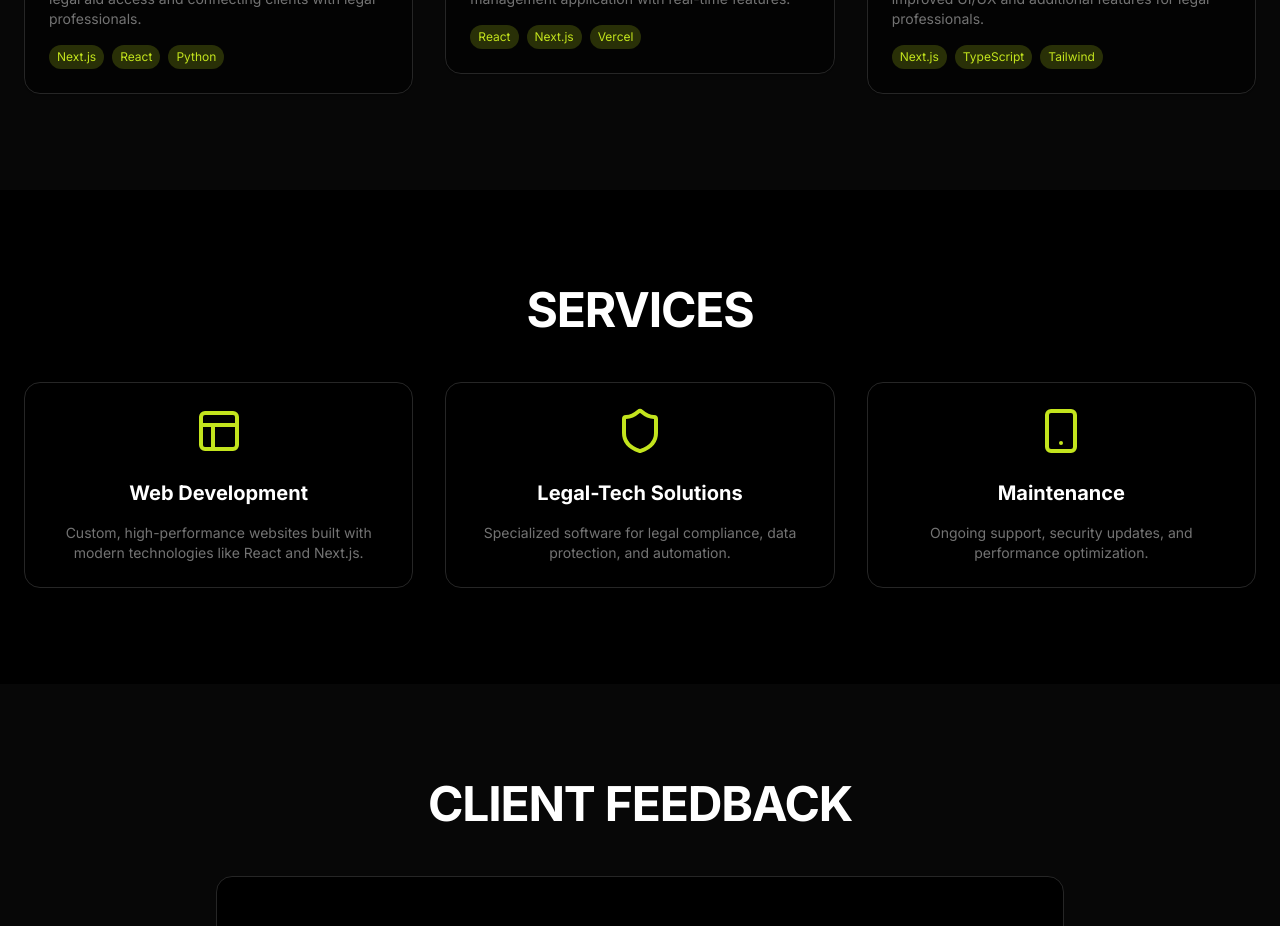
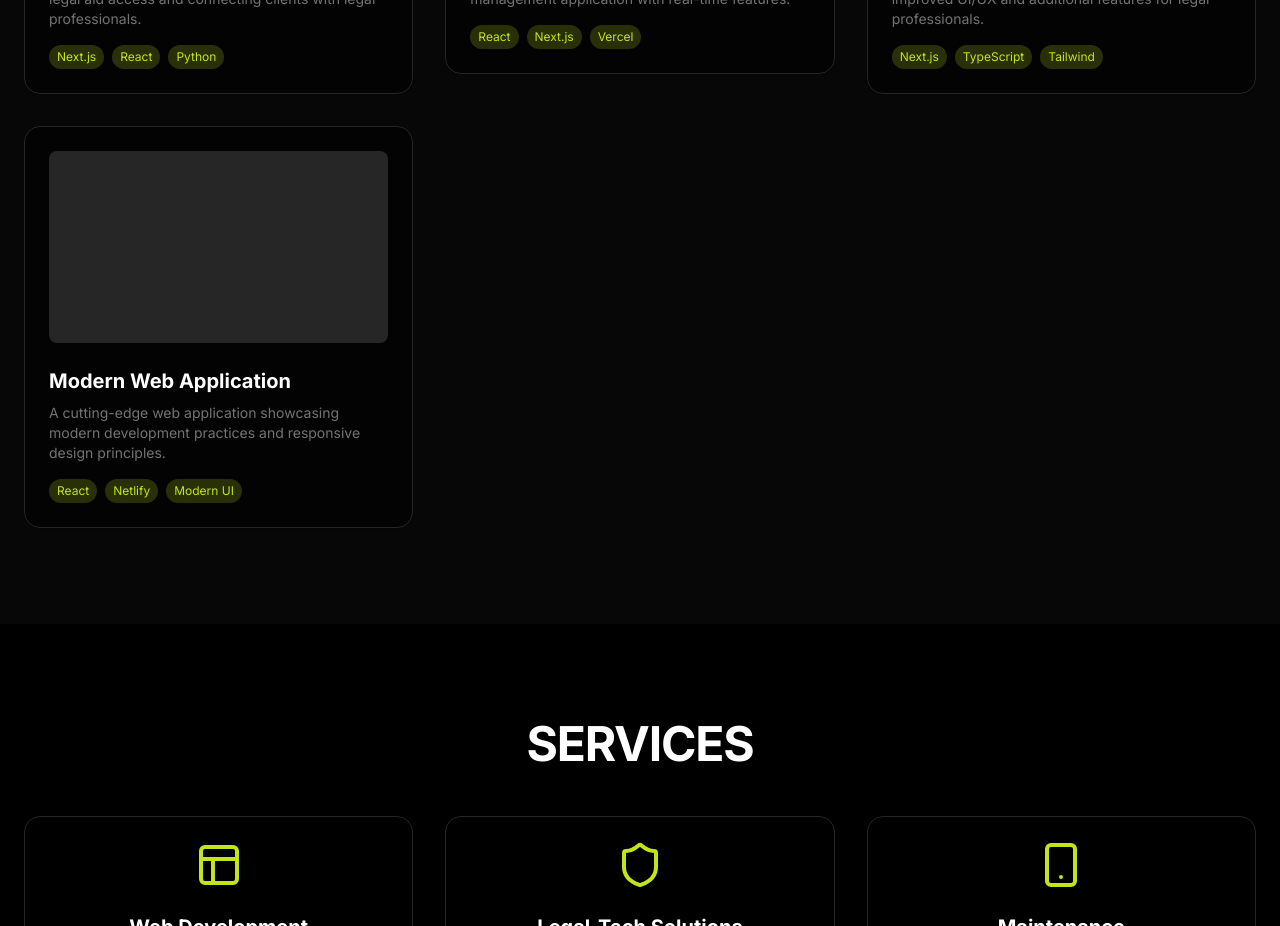
Before and after one commit to arsh077/my-portfolio, a React (Vite) app: page / in a window 1280 px wide. Shown: the part 2280-3206 px from the top of the page. Built offline with nearby package versions, Linux system fonts and the light colour scheme.

Commit message:
Add new project: Modern Web Application to portfolio showcase

```diff
--- a/App.tsx
+++ b/App.tsx
@@ -486,6 +486,23 @@ export default function App() {
                     </div>
                  </Card>
                </a>
+               {/* Project 4 - NEW */}
+               <a href="https://695f8e9cf76af1feafbe803a--graceful-gecko-58ed9c.netlify.app/" target="_blank" rel="noopener noreferrer">
+                 <Card className="group cursor-pointer hover:scale-105 transition-transform duration-300">
+                    <div className="h-48 mb-6 overflow-hidden rounded-lg bg-neutral-200 dark:bg-neutral-800 relative">
+                       <div className="absolute inset-0 bg-gradient-to-t from-black/60 to-transparent flex items-end p-4 opacity-0 group-hover:opacity-100 transition-opacity">
+                          <ExternalLink className="text-white" />
+                       </div>
+                    </div>
+                    <h3 className="text-xl font-bold mb-2">Modern Web Application</h3>
+                    <p className="text-neutral-500 text-sm mb-4">A cutting-edge web application showcasing modern development practices and responsive design principles.</p>
+                    <div className="flex gap-2 flex-wrap">
+                      <span className="px-2 py-1 text-xs rounded-full bg-[#C3E41D]/20 text-[#C3E41D]">React</span>
+                      <span className="px-2 py-1 text-xs rounded-full bg-[#C3E41D]/20 text-[#C3E41D]">Netlify</span>
+                      <span className="px-2 py-1 text-xs rounded-full bg-[#C3E41D]/20 text-[#C3E41D]">Modern UI</span>
+                    </div>
+                 </Card>
+               </a>
             </div>
           </div>
         </section>
```
Also changed, not shown: test-images.html (added, +19 -0 lines), 2 other files (tests, documents, lock files or other folders).
